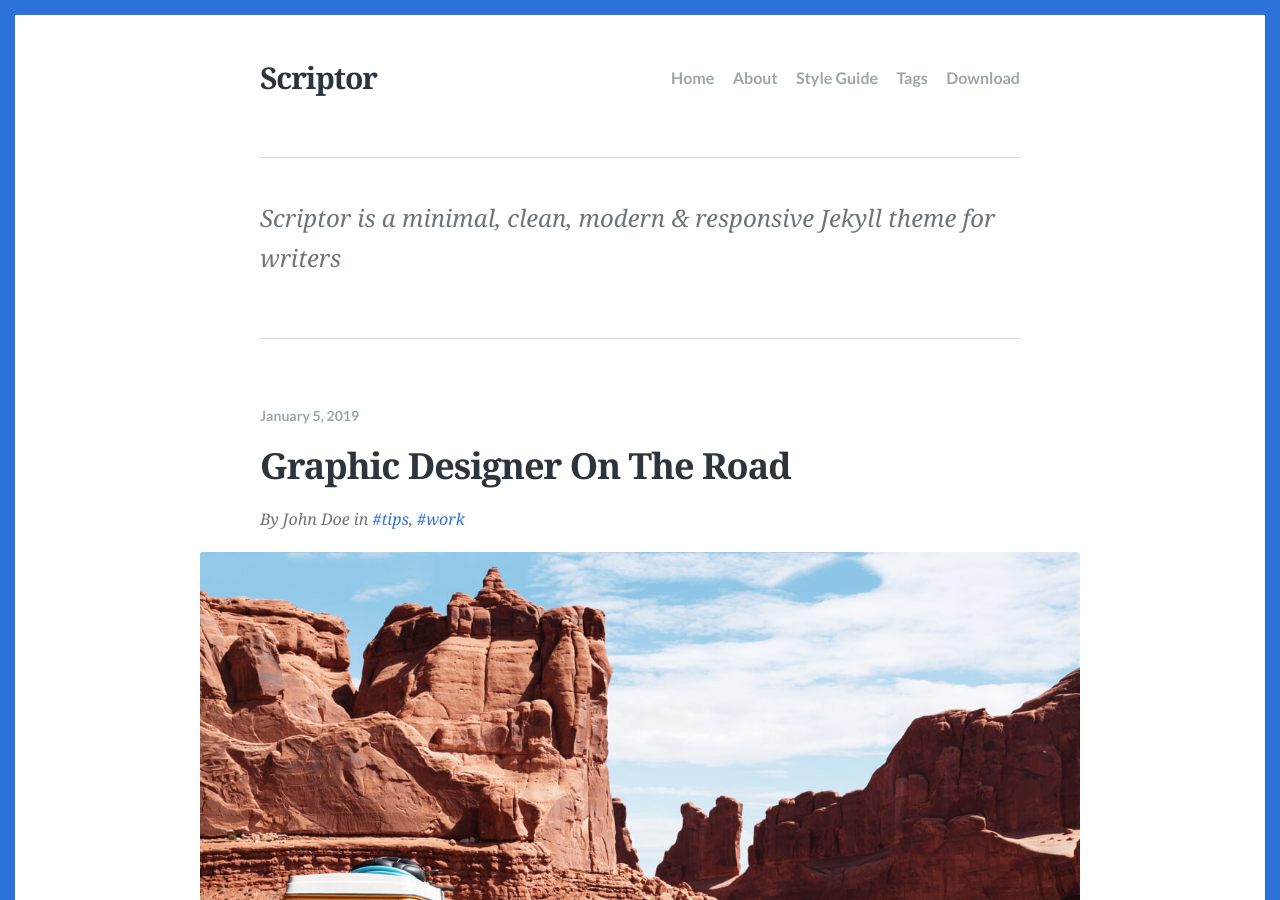
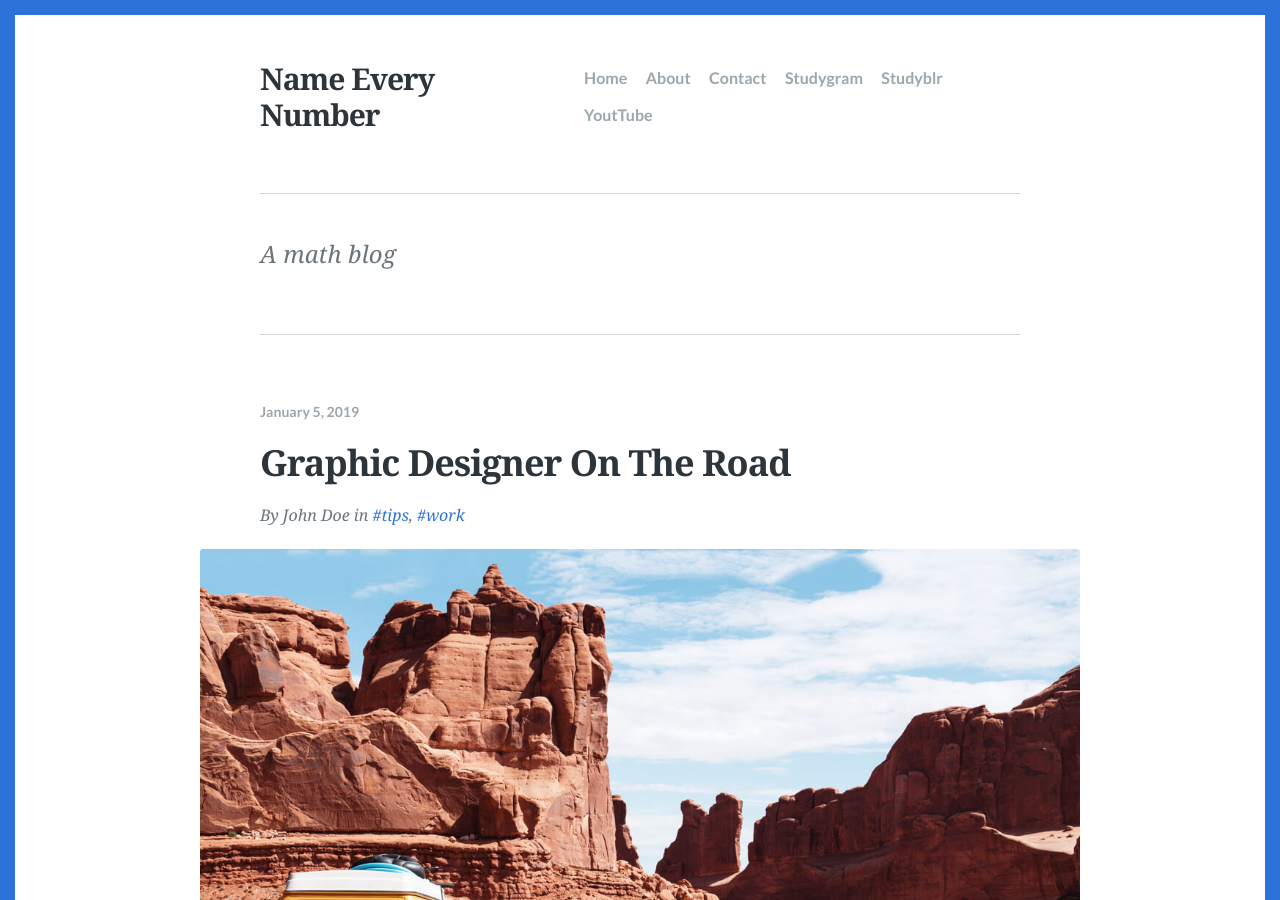
Before and after one commit to vanessasun64/NameEveryNumber, a Jekyll site: the page built from index.html, in a window 1280 px wide and 900 px high. Built offline with Jekyll 4.4.1, drawn with Linux system fonts in a browser that asks for light colours; some web fonts are replaced; the list of posts is cut into pages by our own code.

Commit message:
Update _config.yml

```diff
--- a/_config.yml
+++ b/_config.yml
@@ -1,9 +1,9 @@
 accent_color: '#2d72d9'
 lang: en-US
-title: Scriptor
-description: 'Scriptor is a minimal, clean, modern & responsive Jekyll theme for writers'
+title: Name Every Number
+description: 'A math blog'
 baseurl: ''
-url: 'https://scriptor-jekyll.netlify.com'
+url: 'https://nameeverynumber-01e4a.netlify.com/'
 permalink: '/:title'
 favicon: images/favicon.png
 disqus: justgoodthemes
@@ -12,11 +12,13 @@ navigation:
     url: /
   - text: About
     url: /about/
-  - text: Style Guide
+  - text: Contact
     url: /style-guide/
-  - text: Tags
+  - text: Studygram
     url: /tags/
-  - text: Download
+  - text: Studyblr
+    url: 'https://nameeverynumber.tumblr.com'
+  - text: YoutTube
     url: 'https://github.com/JustGoodThemes/Scriptor-Jekyll-Theme'
 footer:
   content: >-
```
